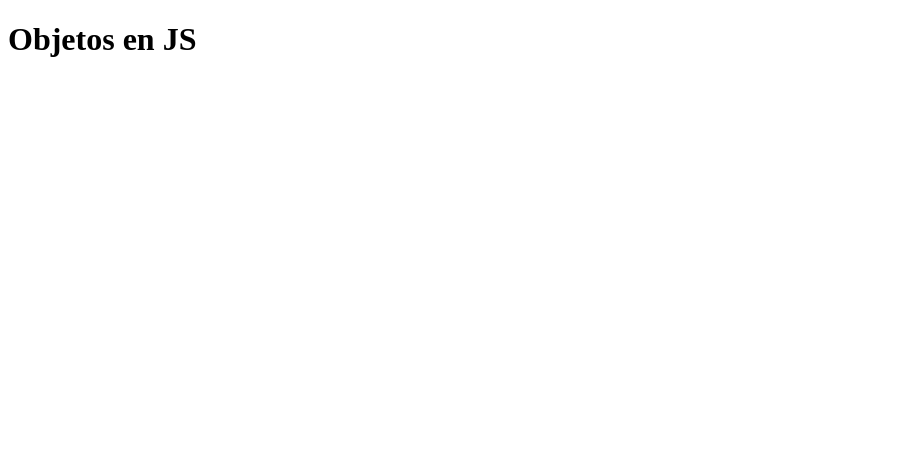
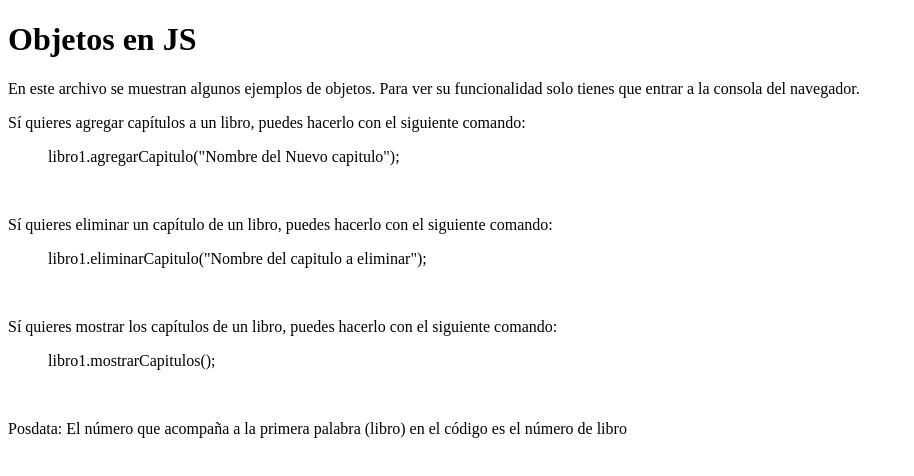
Before and after one commit to ivantellop/Objetos, a plain HTML site: page index.html in a window 1280 px wide. Shown: the whole page, without its empty margins (0-914 px from the left). Drawn offline with Linux system fonts and the light colour scheme.

Commit message:
Agrego las instrucciones (en mi archivo html) de cómo agregar y eliminar capítulos a un libro

```diff
--- a/index.html
+++ b/index.html
@@ -1,12 +1,44 @@
 <!DOCTYPE html>
 <html lang="en">
-<head>
-    <meta charset="UTF-8">
-    <meta name="viewport" content="width=device-width, initial-scale=1.0">
+  <head>
+    <meta charset="UTF-8" />
+    <meta name="viewport" content="width=device-width, initial-scale=1.0" />
     <title>Document</title>
-</head>
-<body>
+  </head>
+  <body>
     <h1>Objetos en JS</h1>
-</body>
+    <p>
+      En este archivo se muestran algunos ejemplos de objetos. Para ver su
+      funcionalidad solo tienes que entrar a la consola del navegador.
+    </p>
+    <p>
+      Sí quieres agregar capítulos a un libro, puedes hacerlo con el siguiente
+      comando:
+    </p>
+    <ul>
+      libro1.agregarCapitulo("Nombre del Nuevo capitulo");
+    </ul>
+    <br />
+    <p>
+      Sí quieres eliminar un capítulo de un libro, puedes hacerlo con el
+      siguiente comando:
+    </p>
+    <ul>
+      libro1.eliminarCapitulo("Nombre del capitulo a eliminar");
+    </ul>
+    <br />
+    <p>
+      Sí quieres mostrar los capítulos de un libro, puedes hacerlo con el
+      siguiente comando:
+    </p>
+    <ul>
+      libro1.mostrarCapitulos();
+    </ul>
+    <br />
+    <p>
+      Posdata: El número que acompaña a la primera palabra (libro) en el código
+      es el número de libro
+    </p>
+  </body>
 </html>
 <script src="objetos.js"></script>
```
